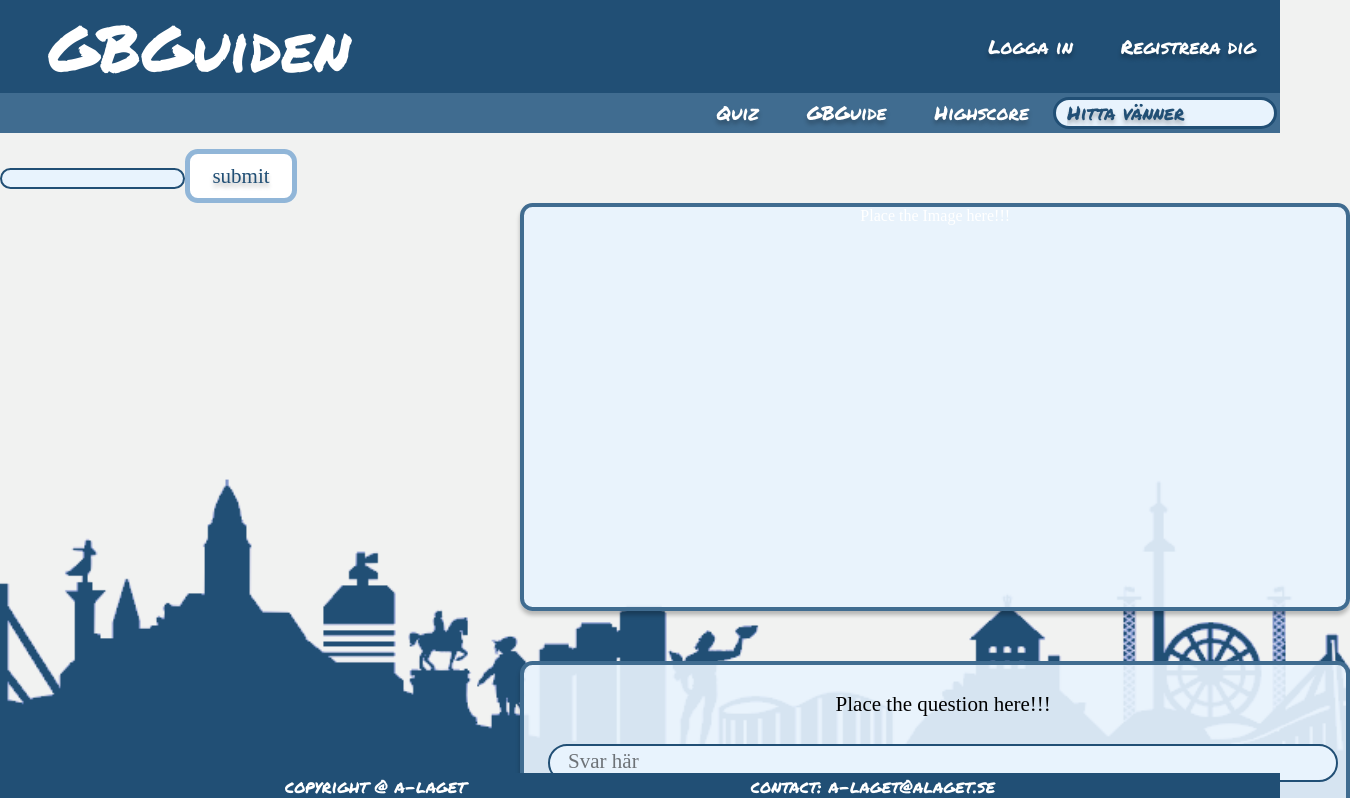
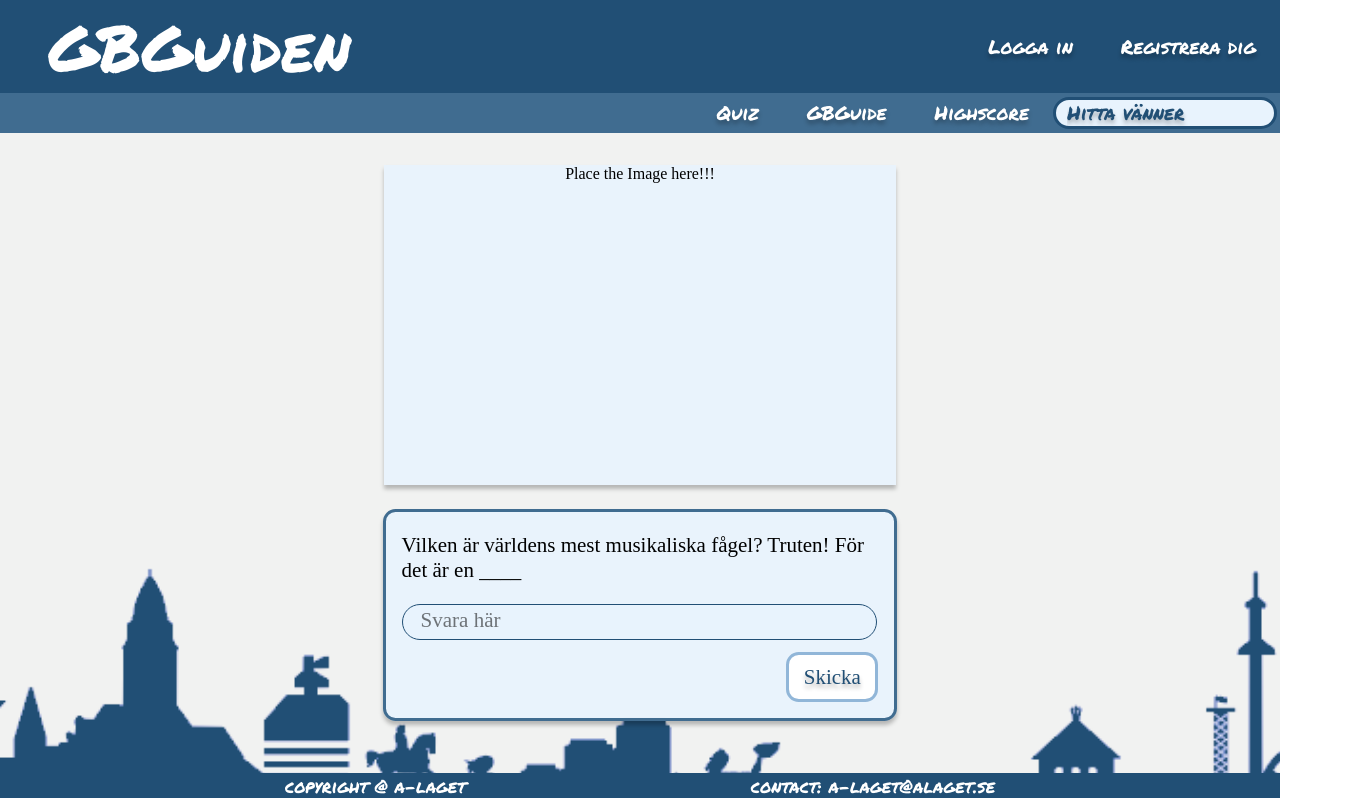
Before and after one commit to Goteborgs-guiden/Gotehenburg-guide, a Vue app in the folder frontend/: page /ordvitsknok in a window 1280 px wide. Shown: the top 798 px of the page, 1350 px wide, since content can reach past the window. Built offline with nearby package versions, Linux system fonts and the light colour scheme; no server answers.

Commit message:
Places img and question in the right place.
Needs css for right or wrong answer

```diff
--- a/frontend/src/components/FillInBlankComponents/ImgForQuiz.vue
+++ b/frontend/src/components/FillInBlankComponents/ImgForQuiz.vue
@@ -8,10 +8,8 @@
 </template>
 <style scoped>
 .Img {
-  justify-content: space-evenly;
-  margin-left: 32.5rem;
   height: 25rem;
-  width: 51.4rem;
+  width: 50%;
   border-radius: 0.78125rem;
   border: 4px solid #406c90;
   background: rgba(232, 243, 253, 0.91);
--- a/frontend/src/views/FillInBlankQuizView.vue
+++ b/frontend/src/views/FillInBlankQuizView.vue
@@ -1,6 +1,4 @@
 <script setup>
-import ImgForQuiz from '@/components/FillInBlankComponents/ImgForQuiz.vue'
-import InputBar from '@/components/FillInBlankComponents/InputBar.vue'
 import { onMounted, ref } from 'vue'
 let currentQuestion = ref(0)
 let correctData = ref('')
@@ -74,52 +72,115 @@ function setHighscore(points) {
 <template>
   <main>
     <div v-if="onGoingQuiz" id="abc-quiz">
-      <p>{{ question }}</p>
-      <input v-model="answer" type="text" />
-      <button @click="sendAnswer(answer, currentQuestion)">submit</button>
+    <article class="geografikack">
+      <div class="img"> <a>Place the Image here!!!</a></div>
+      <div class="Question">
+      <p>Vilken är världens mest musikaliska fågel?
+    Truten! För det är en ____{{ question }}</p>
+
+      <div class="inputform">
+      <input class="Input" placeholder="Svara här" v-model="answer" type="text" />
+        </div>
+      <div class="buttoncss">
+      <button @click="sendAnswer(answer, currentQuestion)">Skicka</button>
+      </div>
+      </div>
       <div v-if="!allowsubmit">
         <p v-if="correctData">Rätt svar</p>
         <p v-else>Fel svar</p>
       </div>
-    </div>
+    </article>
     <div v-if="!onGoingQuiz">
       <div v-if="setHighscore(points)"></div>
       <p>Quizen är slut</p>
       <p>Du fick {{ points }} poäng</p>
     </div>
-    <ImgForQuiz />
-    <InputBar />
+    </div>
   </main>
 </template>
 <style scoped>
-/*.item1 {grid-area: image;}
-.item2 {grid-area: question;}
-.item3 {grid-area: buttons;}
+.geografikack {
+  display: flex;
+  align-items: center;
+  flex-direction: column;
+  margin-top: 2rem;
+  height: 100vh;
+}
+.img {
+  height: 40%;
+  width: 40%;
+  background: rgba(232, 243, 253, 0.91);
+  box-shadow: 0px 4px 4px 0px rgba(0, 0, 0, 0.25);
+  text-align: center;
+}
 
-.grid-container {
-display: grid;
-grid-template-columns: 25% 50% 25%;
-grid-template-rows: 40% 20% 20%;
-grid-template-areas:
-'. image .'
-'. question .'
-'buttons . .';
-}*/
+.Question {
+  display: flex;
+  flex-direction: column;
+  justify-content: space-evenly;
+  padding-left: 1rem;
+  margin-top: 1.5rem;
+  width: 38.5%;
+  height: fit-content;
+  border-radius: 0.78125rem;
+  border: 0.2rem solid #406c90;
+  background: rgba(232, 243, 253, 0.91);
+  box-shadow: 0px 4px 4px 0px rgba(0, 0, 0, 0.25);
+  display: flex;
+  justify-content: center;
+}
+p{
+  display: flex;
+  justify-content: center;
+  font-family: 'Newsreader';
+  font-size: 1.3125rem;
+  width: fit-content;
 
-input {
+}
+.inputform {
+  height: 2rem;
+  display: flex;
+  justify-content: center;
+  width: 96.5%;
+
+}
+.Input {
+  width: 100%;
+  height: 2rem;
   border-radius: 1.90625rem;
-  border: 2px solid #214f75;
+  border: 0.1rem solid #214f75;
   background: #e8f3fd;
+  display: flex;
+  justify-content: center;
+
+}
+::placeholder {
+  padding-left: 1rem;
+  color: rgba(0, 0, 0, 0.53);
+  font-family: 'Newsreader';
+  font-size: 1.3125rem;
+}
+.buttoncss {
+  display: flex;
+  justify-content: flex-end;
+  margin: 1em;
 }
 
 button {
   padding: 0.6rem 1.4rem;
   border-radius: 0.8rem;
-  border: 5px solid #91b6d8;
+  border: 0.2rem solid #91b6d8;
   background: #fff;
   color: #214f75;
   text-shadow: 0px 4px 4px rgba(0, 0, 0, 0.3);
   font-family: 'Newsreader';
   font-size: 1.3125rem;
+  width: 10%;
+  display: flex;
+  justify-content: center;
+  width: 20%;
+}
+a{
+  color: black;
 }
 </style>
```
